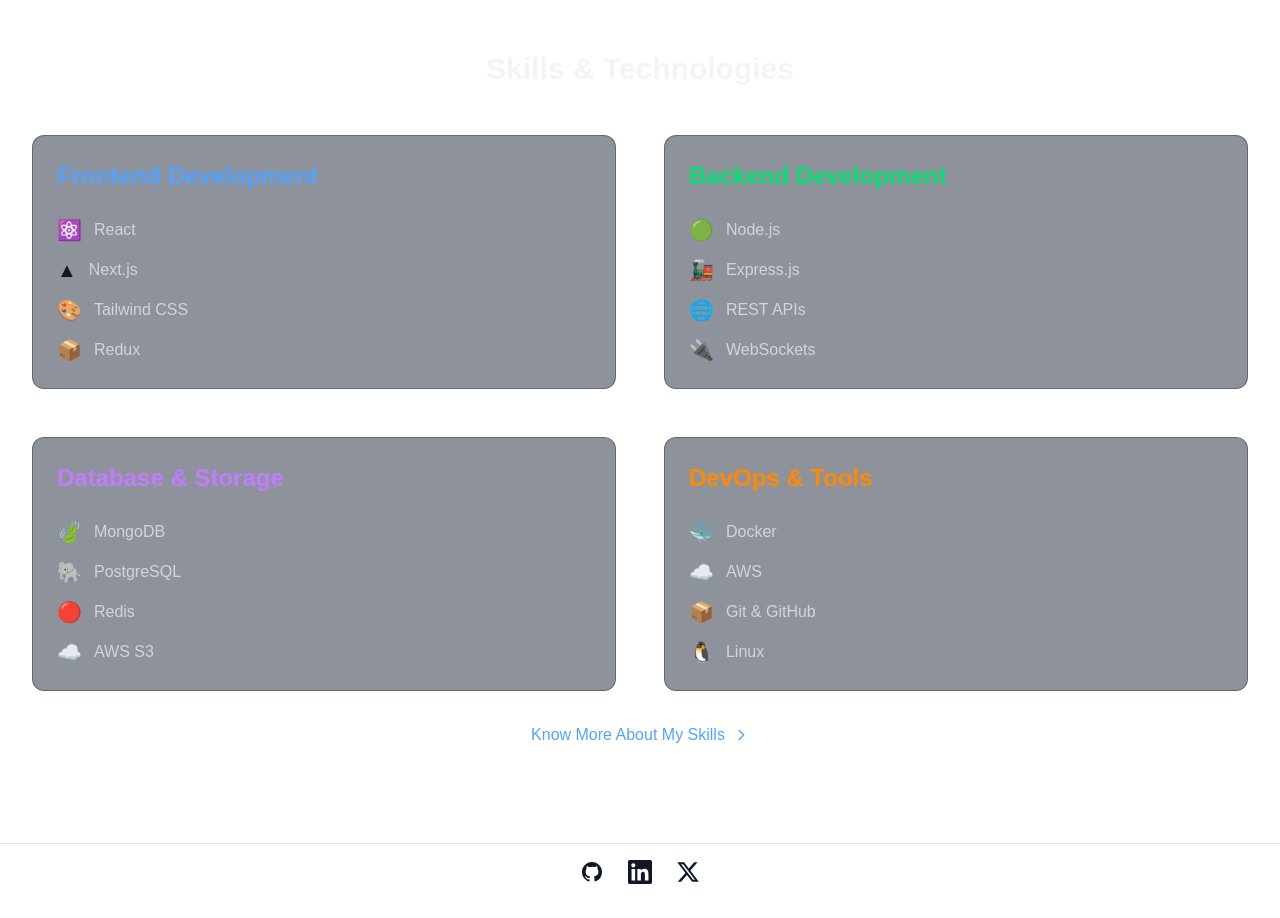
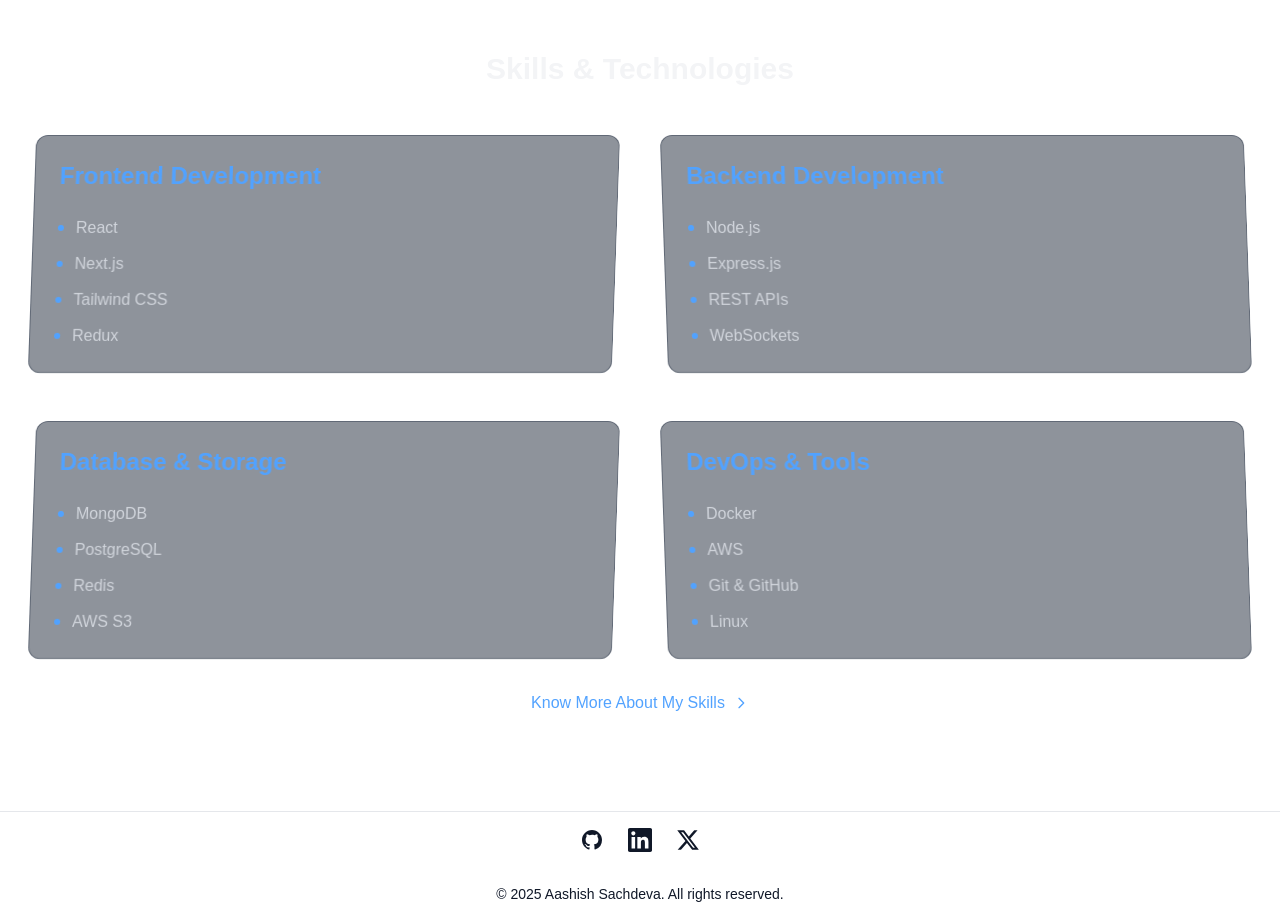
Before and after one commit to Asachdeva001/Portfolio, a Next.js app: page / in a window 1280 px wide. Shown: the part 1660-2578 px from the top of the page. Built offline with nearby package versions, Linux system fonts and the light colour scheme.

Commit message:
Design Edits

```diff
--- a/src/app/layout.js
+++ b/src/app/layout.js
@@ -22,8 +22,8 @@
           <Navbar />
           <main className="min-h-screen pt-16 sm:backdrop-blur-2xl sm:from-gray-900 sm:to-gray-950">
             <div className="relative">
-              {/* Background overlay for small devices */}
-              <div className="fixed inset-0 bg-gradient-to-b from-gray-900/95 via-gray-900/90 to-gray-950/95 sm:hidden z-0" />
+              {/* Background overlay for small devices - only for main content */}
+              <div className="fixed inset-0 bg-gradient-to-b from-gray-900/95 via-gray-900/90 to-transparent sm:hidden z-0" style={{ height: 'calc(100vh - 4rem)' }} />
               {/* Content container */}
               <div className="relative z-10">
                 {children}
--- a/src/app/page.js
+++ b/src/app/page.js
@@ -151,7 +151,7 @@
                           target="_blank"
                           rel="noopener noreferrer"
                           className="text-sm text-blue-400 hover:text-blue-300 font-medium inline-flex items-center transition-colors"
-                        >
+                  >
                           {index === 0 ? "Frontend" : "Backend"}
                           <svg
                             className="w-3 h-3 ml-1"
@@ -176,7 +176,7 @@
                         className="text-sm text-blue-400 hover:text-blue-300 font-medium inline-flex items-center transition-colors"
                       >
                         View Code
-                        <svg
+                    <svg
                           className="w-3 h-3 ml-1"
                       fill="none"
                       stroke="currentColor"
@@ -237,9 +237,9 @@
             {/* Frontend */}
             <motion.div
               className="text-left bg-gray-800/50 p-6 rounded-xl backdrop-blur-sm border border-gray-700/50"
-              whileHover={{ y: -5 }}
-              initial={{ opacity: 0, y: 20 }}
-              whileInView={{ opacity: 1, y: 0 }}
+              whileHover={{ skewX: 0, scale: 1.02 }}
+              initial={{ opacity: 0, y: 20, skewX: -2 }}
+              whileInView={{ opacity: 1, y: 0, skewX: -2 }}
               viewport={{ once: true }}
               transition={{ duration: 0.5 }}
             >
@@ -248,14 +248,14 @@
               </h3>
               <div className="space-y-3">
                 {[
-                  { name: "React", icon: "⚛️" },
-                  { name: "Next.js", icon: "▲" },
-                  { name: "Tailwind CSS", icon: "🎨" },
-                  { name: "Redux", icon: "📦" },
+                  "React",
+                  "Next.js",
+                  "Tailwind CSS",
+                  "Redux",
                 ].map((skill) => (
-                  <div key={skill.name} className="flex items-center space-x-3">
-                    <span className="text-xl">{skill.icon}</span>
-                    <span className="text-gray-300">{skill.name}</span>
+                  <div key={skill} className="flex items-center space-x-3">
+                    <span className="w-1.5 h-1.5 bg-blue-400 rounded-full"></span>
+                    <span className="text-gray-300">{skill}</span>
                   </div>
                 ))}
               </div>
@@ -264,25 +264,25 @@
             {/* Backend */}
             <motion.div
               className="text-left bg-gray-800/50 p-6 rounded-xl backdrop-blur-sm border border-gray-700/50"
-              whileHover={{ y: -5 }}
-              initial={{ opacity: 0, y: 20 }}
-              whileInView={{ opacity: 1, y: 0 }}
+              whileHover={{ skewX: 0, scale: 1.02 }}
+              initial={{ opacity: 0, y: 20, skewX: 2 }}
+              whileInView={{ opacity: 1, y: 0, skewX: 2 }}
               viewport={{ once: true }}
               transition={{ duration: 0.5 }}
             >
-              <h3 className="text-2xl font-semibold text-green-400 mb-6">
+              <h3 className="text-2xl font-semibold text-blue-400 mb-6">
                 Backend Development
               </h3>
               <div className="space-y-3">
                 {[
-                  { name: "Node.js", icon: "🟢" },
-                  { name: "Express.js", icon: "🚂" },
-                  { name: "REST APIs", icon: "🌐" },
-                  { name: "WebSockets", icon: "🔌" },
+                  "Node.js",
+                  "Express.js",
+                  "REST APIs",
+                  "WebSockets",
                 ].map((skill) => (
-                  <div key={skill.name} className="flex items-center space-x-3">
-                    <span className="text-xl">{skill.icon}</span>
-                    <span className="text-gray-300">{skill.name}</span>
+                  <div key={skill} className="flex items-center space-x-3">
+                    <span className="w-1.5 h-1.5 bg-blue-400 rounded-full"></span>
+                    <span className="text-gray-300">{skill}</span>
                   </div>
                 ))}
               </div>
@@ -291,25 +291,25 @@
             {/* Database */}
             <motion.div
               className="text-left bg-gray-800/50 p-6 rounded-xl backdrop-blur-sm border border-gray-700/50"
-              whileHover={{ y: -5 }}
-              initial={{ opacity: 0, y: 20 }}
-              whileInView={{ opacity: 1, y: 0 }}
+              whileHover={{ skewX: 0, scale: 1.02 }}
+              initial={{ opacity: 0, y: 20, skewX: -2 }}
+              whileInView={{ opacity: 1, y: 0, skewX: -2 }}
               viewport={{ once: true }}
               transition={{ duration: 0.5 }}
             >
-              <h3 className="text-2xl font-semibold text-purple-400 mb-6">
+              <h3 className="text-2xl font-semibold text-blue-400 mb-6">
                 Database & Storage
               </h3>
               <div className="space-y-3">
                 {[
-                  { name: "MongoDB", icon: "🍃" },
-                  { name: "PostgreSQL", icon: "🐘" },
-                  { name: "Redis", icon: "🔴" },
-                  { name: "AWS S3", icon: "☁️" },
+                  "MongoDB",
+                  "PostgreSQL",
+                  "Redis",
+                  "AWS S3",
                 ].map((skill) => (
-                  <div key={skill.name} className="flex items-center space-x-3">
-                    <span className="text-xl">{skill.icon}</span>
-                    <span className="text-gray-300">{skill.name}</span>
+                  <div key={skill} className="flex items-center space-x-3">
+                    <span className="w-1.5 h-1.5 bg-blue-400 rounded-full"></span>
+                    <span className="text-gray-300">{skill}</span>
                   </div>
                 ))}
               </div>
@@ -318,25 +318,25 @@
             {/* DevOps & Tools */}
             <motion.div
               className="text-left bg-gray-800/50 p-6 rounded-xl backdrop-blur-sm border border-gray-700/50"
-              whileHover={{ y: -5 }}
-              initial={{ opacity: 0, y: 20 }}
-              whileInView={{ opacity: 1, y: 0 }}
+              whileHover={{ skewX: 0, scale: 1.02 }}
+              initial={{ opacity: 0, y: 20, skewX: 2 }}
+              whileInView={{ opacity: 1, y: 0, skewX: 2 }}
               viewport={{ once: true }}
               transition={{ duration: 0.5 }}
             >
-              <h3 className="text-2xl font-semibold text-orange-400 mb-6">
+              <h3 className="text-2xl font-semibold text-blue-400 mb-6">
                 DevOps & Tools
               </h3>
               <div className="space-y-3">
                 {[
-                  { name: "Docker", icon: "🐳" },
-                  { name: "AWS", icon: "☁️" },
-                  { name: "Git & GitHub", icon: "📦" },
-                  { name: "Linux", icon: "🐧" },
+                  "Docker",
+                  "AWS",
+                  "Git & GitHub",
+                  "Linux",
                 ].map((skill) => (
-                  <div key={skill.name} className="flex items-center space-x-3">
-                    <span className="text-xl">{skill.icon}</span>
-                    <span className="text-gray-300">{skill.name}</span>
+                  <div key={skill} className="flex items-center space-x-3">
+                    <span className="w-1.5 h-1.5 bg-blue-400 rounded-full"></span>
+                    <span className="text-gray-300">{skill}</span>
                   </div>
                 ))}
               </div>
```
